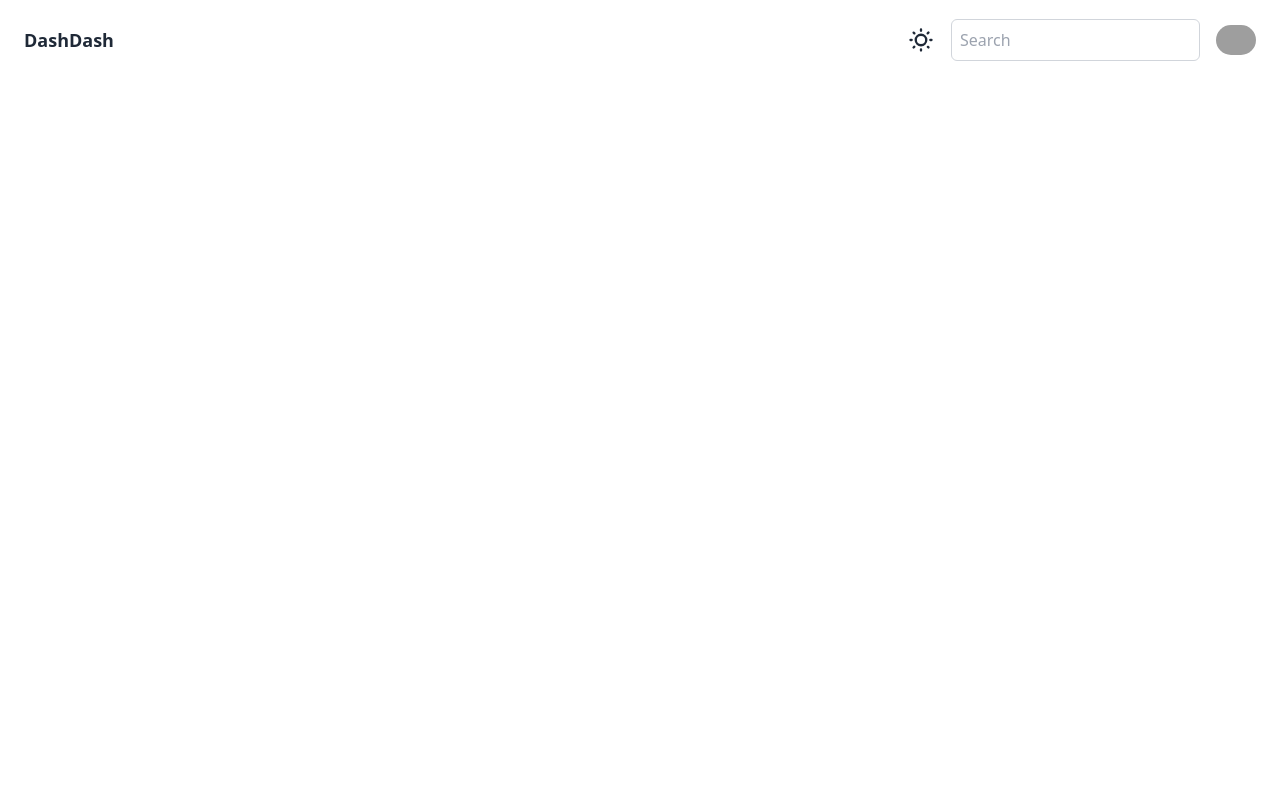
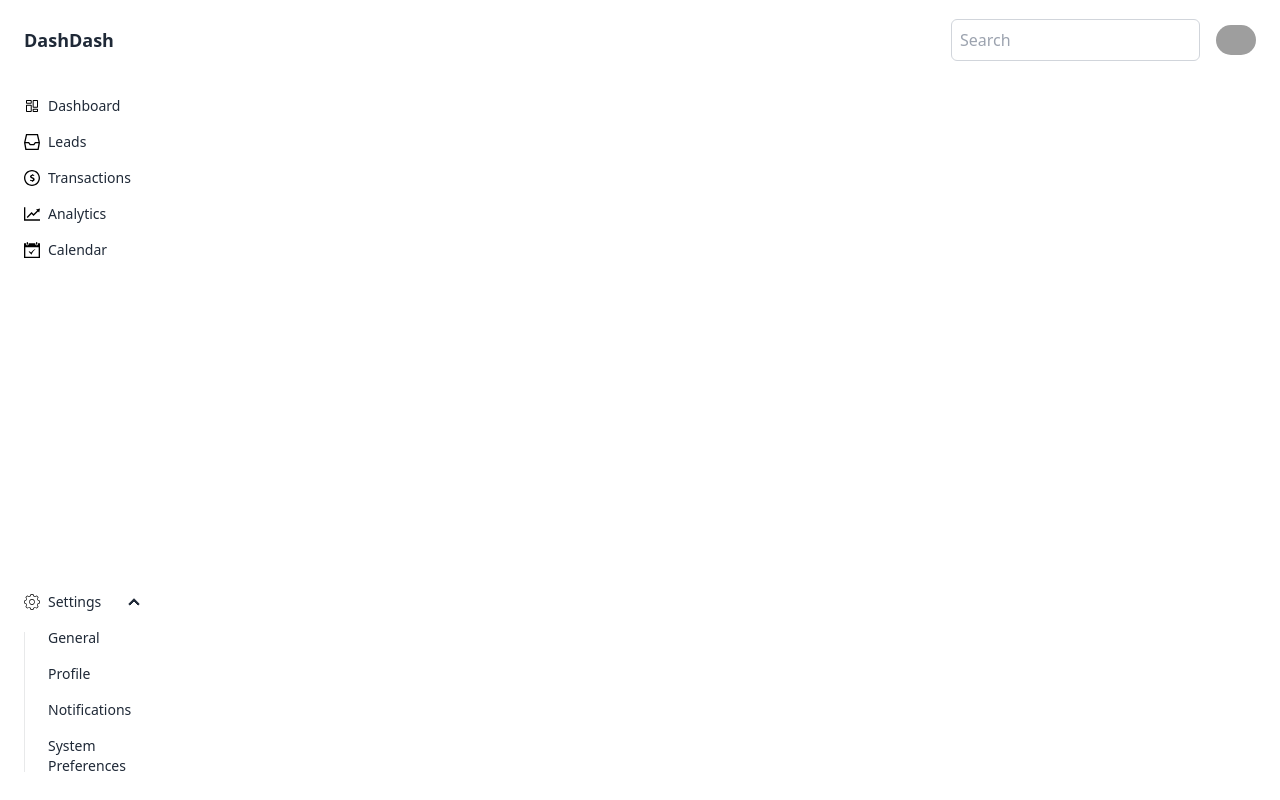
Before and after one commit to jutuli/Day24-Tailwind-DaisyUI, a plain HTML site: page index.html in a window 1280 px wide. Drawn offline with nearby package versions, Linux system fonts and the light colour scheme; grey boxes are pictures that could not be loaded.

Commit message:
Menu Design

```diff
--- a/index.html
+++ b/index.html
@@ -24,13 +24,17 @@
     <style type="text/tailwindcss">
       @layer base {
         [data-theme="synthwave"] main {
-          @apply text-white;
+          @apply text-white bg-[#1a0f3d];
         }
         [data-theme="synthwave"] nav {
           @apply bg-white text-sky-900;
         }
         input {
           @apply bg-white border-gray-300 text-gray-900 py-2 px-2 focus:ring-0 focus:outline-none;
+        }
+
+        .main-menu-item {
+          @apply flex flex-row;
         }
       }
     </style>
@@ -43,8 +47,9 @@
           <div class="flex-1">
             <a class="text-lg font-semibold logo-text">DashDash</a>
           </div>
+          <!-- Dark/Light Toggle
           <label class="swap swap-rotate">
-            <!-- this hidden checkbox controls the state -->
+            this hidden checkbox controls the state
             <input
               type="checkbox"
               class="theme-controller"
@@ -52,9 +57,9 @@
               onchange="document.body.dataset.theme = this.checked ? 'synthwave' : 'light'"
             />
 
-            <!-- sun icon -->
+             sun icon
             <svg
-              class="swap-off h-10 w-7 fill-current"
+              class="swap-off h-7 w-7 fill-current"
               xmlns="http://www.w3.org/2000/svg"
               viewBox="0 0 24 24"
             >
@@ -63,9 +68,9 @@
               />
             </svg>
 
-            <!-- moon icon -->
+            moon icon
             <svg
-              class="swap-on h-10 w-7 fill-current"
+              class="swap-on h-7 w-7 fill-current"
               xmlns="http://www.w3.org/2000/svg"
               viewBox="0 0 24 24"
             >
@@ -74,7 +79,7 @@
               />
             </svg>
           </label>
-          <div class="flex-none gap-4">
+          <div class="flex-none gap-4"> -->
             <!-- Search Bar -->
             <div class="form-control">
               <input
@@ -95,7 +100,82 @@
       </nav>
     </header>
     <main>
-      <!--  -->
+      <!-- Menu -->
+      <section
+        class="menu-bar h-[calc(100vh-5rem)] flex flex-col justify-between w-40"
+      >
+        <ul class="menu bg-white w-40">
+          <li class="main-menu-item">
+            <a>
+              <img
+                class="h-4 w-4 block"
+                src="./assets/img/dashboard-icon.svg"
+                alt="Dashboard Icon"
+              />
+              Dashboard</a
+            >
+          </li>
+          <li class="main-menu-item">
+            <a>
+              <img
+                class="h-4 w-4 block"
+                src="./assets/img/inbox-icon.svg"
+                alt="Inbox Icon"
+              />
+              Leads</a
+            >
+          </li>
+          <li class="main-menu-item">
+            <a>
+              <img
+                class="h-4 w-4 block"
+                src="./assets/img/dollar-icon.svg"
+                alt="Dollar Icon"
+              />
+              Transactions</a
+            >
+          </li>
+          <li class="main-menu-item">
+            <a>
+              <img
+                class="h-4 w-4 block"
+                src="./assets/img/analytics-icon.svg"
+                alt="Analytics Icon"
+              />
+              Analytics</a
+            >
+          </li>
+          <li class="main-menu-item">
+            <a>
+              <img
+                class="h-4 w-4 block"
+                src="./assets/img/calendar-icon.svg"
+                alt="Calendar Icon"
+              />
+              Calendar</a
+            >
+          </li>
+        </ul>
+        <ul class="menu bg-white w-62 mb-2">
+          <li class="main-menu-item">
+            <details open>
+              <summary>
+                <img
+                  class="h-4 w-4 block"
+                  src="./assets/img/settings-icon.svg"
+                  alt="Settings Gear Icon"
+                />Settings
+              </summary>
+              <ul>
+                <li><a>General</a></li>
+                <li><a>Profile</a></li>
+                <li><a>Notifications</a></li>
+                <li><a>System Preferences</a></li>
+              </ul>
+            </details>
+          </li>
+        </ul>
+      </section>
     </main>
     <footer></footer>
   </body>
```
